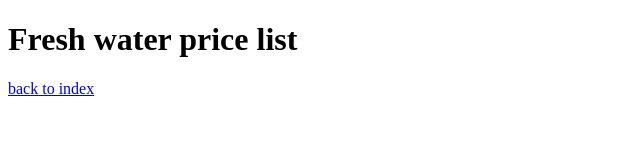
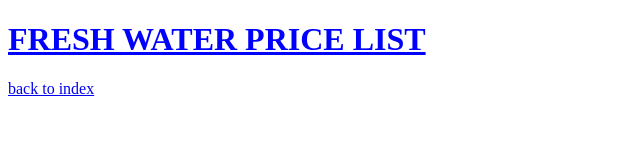
Before and after one commit to FilipSiwiec/Kurs-HTML, a plain HTML site: page prices/fresh-fish-price.html in a window 1280 px wide. Shown: the whole page, without its empty margins (0-640 px from the left). Drawn offline with Linux system fonts and the light colour scheme.

Commit message:
lesson 15 HTML

```diff
--- /dev/null
+++ b/css/main.css
@@ -0,0 +1,5 @@
+h1{
+    color: blue;
+    text-decoration: underline;
+    text-transform: uppercase;
+}
--- /dev/null
+++ b/main.css
@@ -0,0 +1,5 @@
+h1{
+    color: blue;
+    text-decoration: underline;
+    text-transform: uppercase;
+}
--- a/prices/fresh-fish-price.html
+++ b/prices/fresh-fish-price.html
@@ -8,7 +8,7 @@
         <meta name="keywords" content="fish, smelly, trout, salmon, shark">
         <meta name="description" content="We smell the smellest fish online, guaranteed!">
         <title>Mr Green's Smelly Fish Emporium</title>
-        <link rel="stylesheet" type="text/css" href="css/main.css">
+        <link rel="stylesheet" type="text/css" href="../css/main.css">
 
     </head>
 
```
Also changed, not shown: index.html (line endings or trailing spaces).
